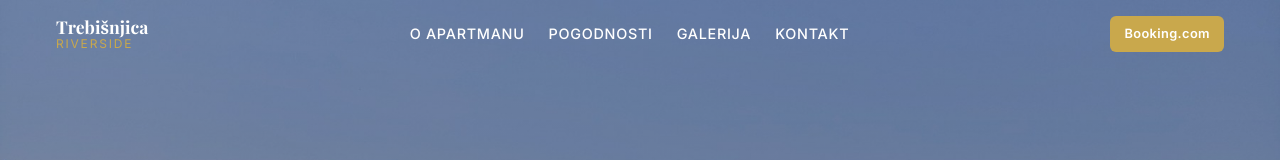
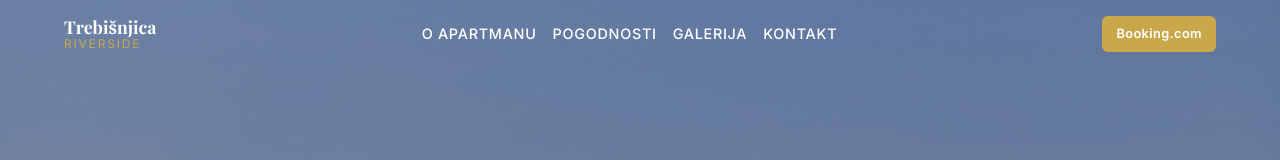
Before and after one commit to avule/trebisnjica-riverside-apartment, a plain HTML site: page index.html in a window 1280 px wide. Shown: the top 160 px of the page. Drawn offline with nearby package versions, Linux system fonts and the light colour scheme; a web font is replaced by a local one.

Commit message:
Popravljen navbar na 1024px

```diff
--- a/css/style.css
+++ b/css/style.css
@@ -732,7 +732,7 @@ input[type="date"] {
     .nav-links {
         display: flex;
         flex-direction: row;
-        gap: var(--space-md);
+        gap: var(--space-sm);
         position: static;
         background: none;
         inset: auto;
@@ -775,6 +775,10 @@ input[type="date"] {
 
     .nav-close {
         display: none;
+    }
+
+    .nav-container {
+        padding-inline: var(--space-md);
     }
 }
 
```
